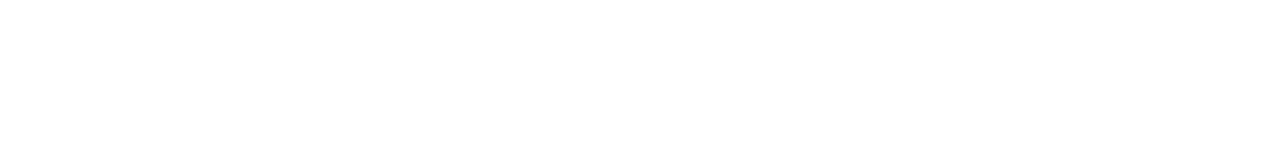
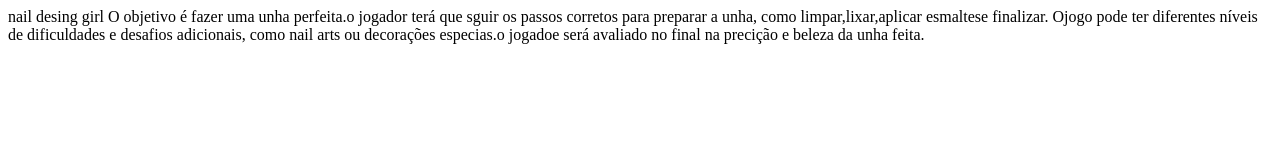
Before and after one commit to kathelynlorena/kathelyn-html, a plain HTML site: page index.html in a window 1280 px wide. Drawn offline with Linux system fonts and the light colour scheme.

Commit message:
index.html

```diff
--- a/index.html
+++ b/index.html
@@ -6,6 +6,10 @@
     <title>Document</title>
 </head>
 <body>
+       nail desing girl
 
+     O objetivo é fazer uma unha perfeita.o jogador terá que sguir os passos corretos para preparar a unha, como limpar,lixar,aplicar esmaltese finalizar.
+      Ojogo pode ter diferentes níveis de dificuldades e desafios adicionais, como nail arts ou decorações especias.o jogadoe será avaliado no final
+    na precição e beleza da unha feita.
 </body>
 </html>
```
